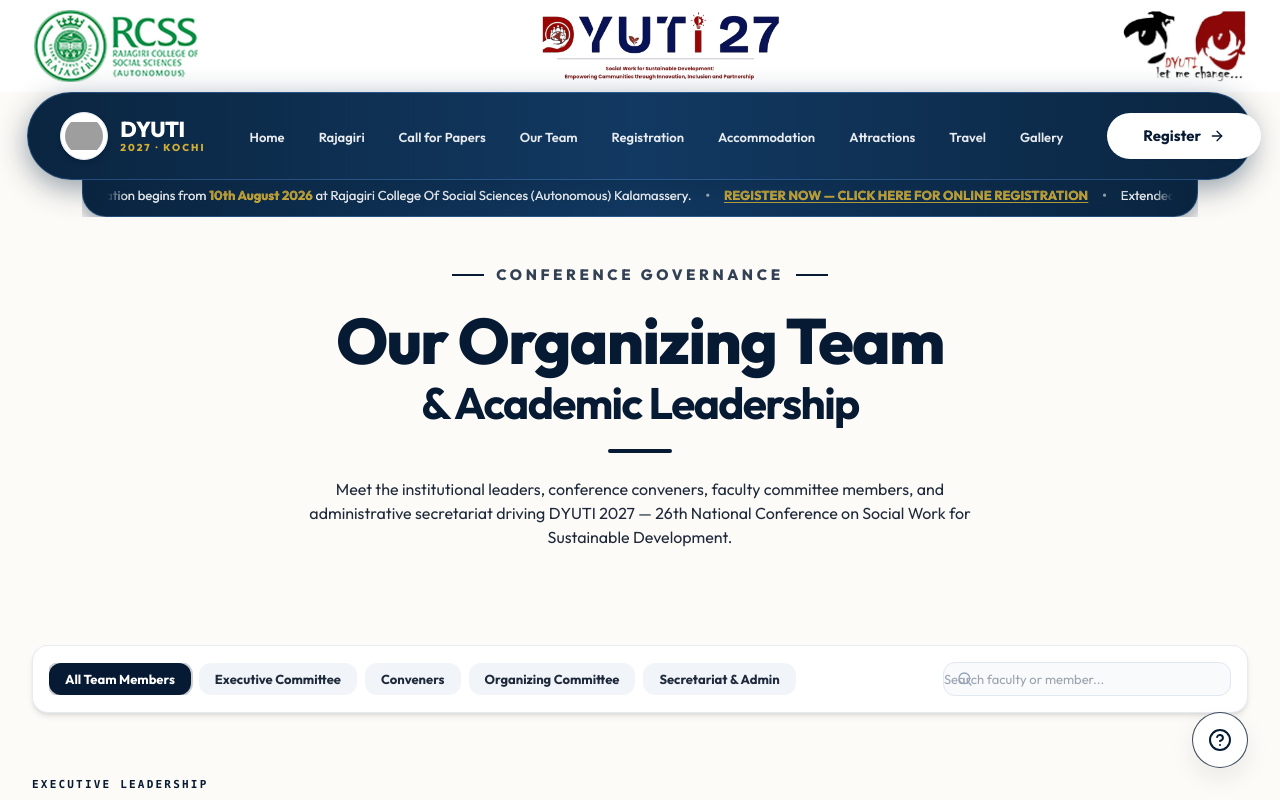
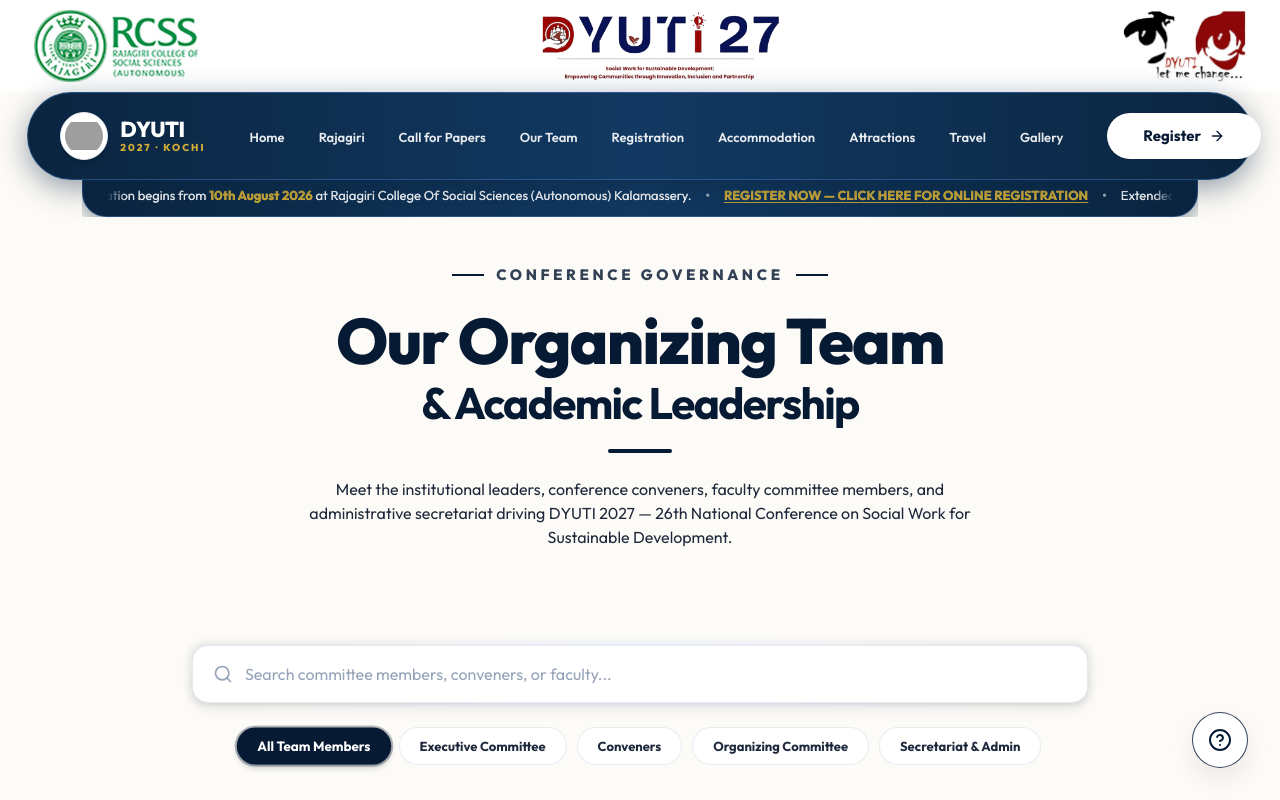
Before and after one commit to Rlabzteam/Dyuti27, a React (Vite) app: page /team in a window 1280 px wide. Shown: the top 800 px of the page. Built offline with nearby package versions, Linux system fonts and the light colour scheme; grey boxes are pictures that could not be loaded.

Commit message:
feat: add OurTeam page with search functionality, category filtering, and committee member display

```diff
--- a/src/pages/OurTeam.tsx
+++ b/src/pages/OurTeam.tsx
@@ -100,50 +100,59 @@
         </div>
 
         {/* ── INTERACTIVE FILTER TABS & SEARCH BAR ── */}
-        <div className="mb-12 lg:mb-16 flex flex-col md:flex-row items-center justify-between gap-4 p-3 sm:p-4 rounded-2xl bg-white border border-slate-200/80 shadow-md">
-          {/* Category Pills */}
-          <div className="flex items-center gap-1.5 sm:gap-2 overflow-x-auto w-full md:w-auto pb-2 md:pb-0 scrollbar-none">
+        <div className="mb-14 lg:mb-20 max-w-4xl mx-auto space-y-5">
+          {/* Modern Search Bar */}
+          <div className="relative group">
+            <div className="absolute -inset-0.5 bg-gradient-to-r from-[#071A33]/20 via-blue-600/20 to-[#071A33]/20 rounded-2xl blur-sm opacity-60 group-focus-within:opacity-100 transition duration-300" />
+            <div className="relative flex items-center bg-white rounded-2xl border border-slate-200/90 shadow-lg shadow-slate-900/5 group-focus-within:border-[#071A33] group-focus-within:ring-4 group-focus-within:ring-[#071A33]/10 transition-all duration-300">
+              <div className="pl-5 pr-3 text-slate-400 group-focus-within:text-[#071A33] transition-colors">
+                <Search className="w-5 h-5" />
+              </div>
+              <input
+                type="text"
+                placeholder="Search committee members, conveners, or faculty..."
+                value={searchQuery}
+                onChange={(e) => setSearchQuery(e.target.value)}
+                className="w-full py-4 pr-12 text-sm sm:text-base font-sans text-slate-850 placeholder:text-slate-400 bg-transparent focus:outline-none"
+              />
+              {searchQuery && (
+                <button
+                  type="button"
+                  onClick={() => setSearchQuery('')}
+                  className="absolute right-4 px-2.5 py-1 rounded-lg bg-slate-100 hover:bg-slate-200 text-slate-600 hover:text-slate-900 transition-colors text-xs font-bold font-sans cursor-pointer"
+                  title="Clear search"
+                >
+                  Clear
+                </button>
+              )}
+            </div>
+          </div>
+
+          {/* Category Filter Pills */}
+          <div className="flex items-center justify-center gap-2 sm:gap-2.5 flex-wrap pt-1">
             {[
               { id: 'all', label: 'All Team Members' },
               { id: 'executive', label: 'Executive Committee' },
               { id: 'conveners', label: 'Conveners' },
               { id: 'organizing', label: 'Organizing Committee' },
               { id: 'admin', label: 'Secretariat & Admin' },
-            ].map((tab) => (
+            ].map((tab) => {
+              const isActive = selectedCategory === tab.id;
+              return (
                 <button
                   key={tab.id}
                   type="button"
                   onClick={() => setSelectedCategory(tab.id)}
-                className={`px-3.5 sm:px-4 py-2 rounded-xl text-xs sm:text-[13px] font-sans font-bold whitespace-nowrap transition-all duration-200 cursor-pointer ${
-                  selectedCategory === tab.id
-                    ? 'bg-[#071A33] text-white shadow-sm ring-2 ring-[#071A33]/20'
-                    : 'bg-slate-100 text-slate-650 hover:bg-slate-200 hover:text-slate-900'
+                  className={`px-4 sm:px-5 py-2.5 rounded-full text-xs sm:text-[13px] font-sans font-bold transition-all duration-200 cursor-pointer ${
+                    isActive
+                      ? 'bg-[#071A33] text-white shadow-md shadow-[#071A33]/20 ring-2 ring-[#071A33]/30 scale-[1.03]'
+                      : 'bg-white text-slate-650 hover:text-[#071A33] hover:bg-slate-100 border border-slate-200/80 shadow-xs'
                   }`}
                 >
                   {tab.label}
                 </button>
-            ))}
-          </div>
-
-          {/* Quick Search */}
-          <div className="relative w-full md:w-72 shrink-0">
-            <Search className="absolute left-3.5 top-1/2 -translate-y-1/2 w-4 h-4 text-slate-400" />
-            <input
-              type="text"
-              placeholder="Search faculty or member..."
-              value={searchQuery}
-              onChange={(e) => setSearchQuery(e.target.value)}
-              className="w-full pl-9.5 pr-4 py-2 text-xs sm:text-[13px] font-sans rounded-xl bg-slate-50 border border-slate-200 focus:outline-none focus:border-[#071A33] focus:ring-2 focus:ring-[#071A33]/15 transition-all"
-            />
-            {searchQuery && (
-              <button
-                type="button"
-                onClick={() => setSearchQuery('')}
-                className="absolute right-3 top-1/2 -translate-y-1/2 text-xs font-bold text-slate-400 hover:text-slate-600"
-              >
-                Clear
-              </button>
-            )}
+              );
+            })}
           </div>
         </div>
 
@@ -607,6 +616,31 @@
           </section>
         )}
 
+        {/* ── EMPTY STATE FOR ZERO SEARCH RESULTS ── */}
+        {!showExecutive && !showConveners && !showOrganizing && !showAdministrative && (
+          <div className="text-center py-16 px-4 bg-white rounded-3xl border border-slate-200 shadow-sm max-w-xl mx-auto mb-16">
+            <div className="w-16 h-16 rounded-2xl bg-slate-100 text-slate-400 flex items-center justify-center mx-auto mb-4">
+              <Search className="w-8 h-8" />
+            </div>
+            <h3 className="font-heading text-xl font-bold text-slate-800 m-0">
+              No committee members found
+            </h3>
+            <p className="text-sm text-slate-500 mt-2">
+              We couldn&apos;t find any faculty or members matching &ldquo;{searchQuery}&rdquo;.
+            </p>
+            <button
+              type="button"
+              onClick={() => {
+                setSearchQuery('');
+                setSelectedCategory('all');
+              }}
+              className="mt-6 px-5 py-2.5 rounded-xl bg-[#071A33] text-white text-xs font-sans font-bold shadow-md hover:bg-[#0d2a4f] transition-all cursor-pointer"
+            >
+              Reset Search &amp; Filters
+            </button>
+          </div>
+        )}
+
         {/* ══════════════════════════════════════════════════════════
             SECTION 5: BOTTOM CALLOUT BANNER
         ══════════════════════════════════════════════════════════ */}
```
Lines whose indentation alone changed are shown as unchanged.
